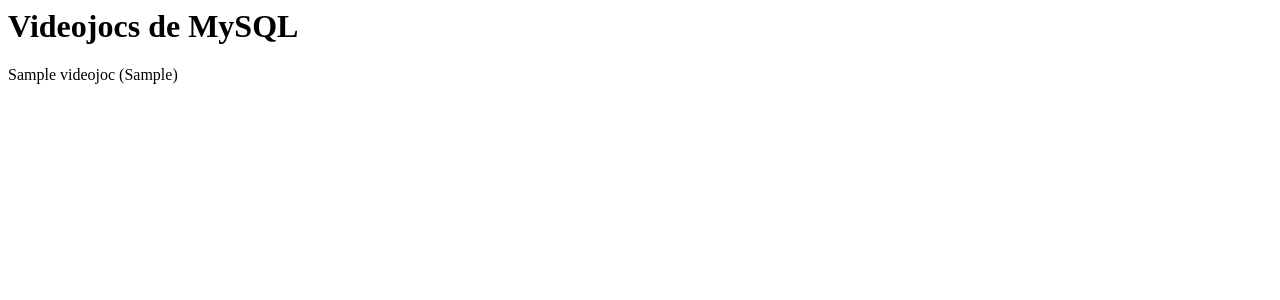
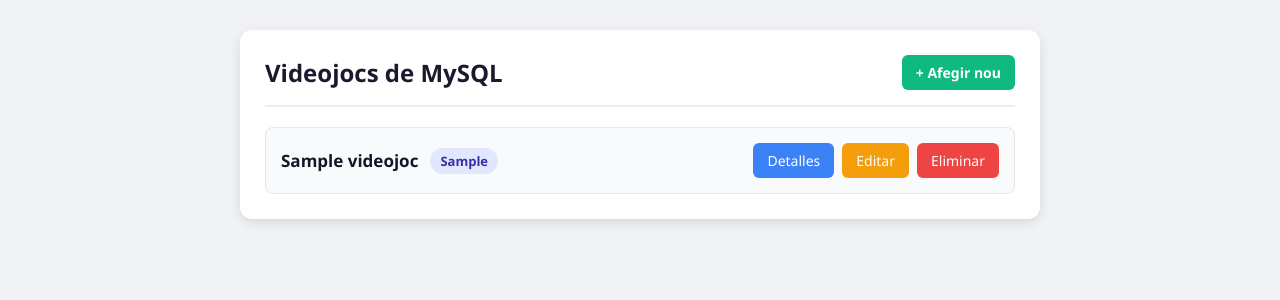
Before and after one commit to bernabeuromeroivan/PHP_ENTORNS_IVAN, a PHP site: page /teoria/personatges/conf.php in a window 1280 px wide. Shown: the top 300 px of the page. Run offline with PHP 8.4, Linux system fonts and the light colour scheme; tables that the repository leaves empty or names only in its code hold one stand-in row (values such as "Sample post"); a stand-in replaces the project's code that opens the database connection.

Commit message:
Practica acabada

```diff
--- a/src/teoria/personatges/conf.php
+++ b/src/teoria/personatges/conf.php
@@ -1,22 +1,68 @@
 <?php
 require_once('config.php');
-// Obtenim la connexió PDO amb la base de dades.
+
 try {
-  $pdo = db();
+    $pdo = db();
 } catch (PDOException $e) {
-  die("Error de connexió a la base de dades: " . $e->getMessage());
-}
-// Escrivim la consulta SQL que volem executar.
-$sql = 'SELECT id, nom, genere FROM videojocs ORDER BY nom';
-// Executem la consulta utilitzant la connexió PDO.
-$stmt = $pdo->query($sql);
-// Recuperem totes les files retornades per MySQL.
-// Cada fila serà un array associatiu.
-$videojocs = $stmt->fetchAll();
-// Mostrem les dades.
-echo '<h1>Videojocs de MySQL</h1>';
-foreach ($videojocs as $joc) {
-  echo '<p>' . $joc['nom'] . ' (' . $joc['genere'] . ')</p>';
+    die("Error de connexió a la base de dades: " . $e->getMessage());
 }
 
+if (isset($_GET['eliminar'])) {
+    $id_eliminar = $_GET['eliminar'];
+
+    try {
+        $sql_delete = 'DELETE FROM videojocs WHERE id = :id';
+        $stmt_delete = $pdo->prepare($sql_delete);
+        $stmt_delete->execute([':id' => $id_eliminar]);
+
+        header("Location: conf.php");
+        exit();
+    } catch (PDOException $e) {
+        die("Error al eliminar: " . $e->getMessage());
+    }
+}
+
+$sql = 'SELECT id, nom, genere FROM videojocs ORDER BY id';
+$stmt = $pdo->query($sql);
+$videojocs = $stmt->fetchAll(PDO::FETCH_ASSOC);
 ?>
+
+<!DOCTYPE html>
+<html lang="ca">
+<head>
+    <meta charset="UTF-8">
+    <meta name="viewport" content="width=device-width, initial-scale=1.0">
+    <title>Videojocs de MySQL</title>
+    <link rel="stylesheet" href="styles.css">
+</head>
+<body>
+
+    <div class="contenedor">
+        <div class="cabecera">
+            <h1>Videojocs de MySQL</h1>
+            <a href="crear_personaje.php" class="btn btn-crear">+ Afegir nou</a>
+        </div>
+
+        <div class="lista-juegos">
+            <?php foreach ($videojocs as $joc):
+                $nom = $joc['nom'];
+                $genere = $joc['genere'];
+                $id = $joc['id'];
+            ?>
+                <div class="tarjeta-juego">
+                    <div class="info-juego">
+                        <span class="nombre"><?php echo $nom; ?></span>
+                        <span class="genero"><?php echo $genere; ?></span>
+                    </div>
+                    <div class="acciones">
+                        <a href="detalles_personaje.php?id=<?php echo $id; ?>" class="btn btn-detalles">Detalles</a>
+                        <a href="editar_personaje.php?id=<?php echo $id; ?>" class="btn btn-editar">Editar</a>
+                        <a href="conf.php?eliminar=<?php echo $id; ?>" class="btn btn-eliminar" onclick="return confirm('¿Seguro que quieres eliminarlo?');">Eliminar</a>
+                    </div>
+                </div>
+            <?php endforeach; ?>
+        </div>
+    </div>
+
+</body>
+</html>
--- /dev/null
+++ b/src/teoria/personatges/styles.css
@@ -0,0 +1,137 @@
+/* Reseteo básico y fuente */
+* {
+    box-sizing: border-box;
+    margin: 0;
+    padding: 0;
+    font-family: 'Segoe UI', Tahoma, Geneva, Verdana, sans-serif;
+}
+
+body {
+    background-color: #f0f2f5;
+    color: #333;
+    padding: 30px 15px;
+}
+
+/* Contenedor principal centrado */
+.contenedor {
+    max-width: 800px;
+    margin: 0 auto;
+    background: #ffffff;
+    padding: 25px;
+    border-radius: 12px;
+    box-shadow: 0 4px 12px rgba(0, 0, 0, 0.1);
+}
+
+/* Cabecera con título y botón de añadir */
+.cabecera {
+    display: flex;
+    justify-content: space-between;
+    align-items: center;
+    border-bottom: 2px solid #eee;
+    padding-bottom: 15px;
+    margin-bottom: 20px;
+}
+
+h1 {
+    font-size: 24px;
+    color: #1a1a2e;
+}
+
+/* Lista y tarjetas de cada juego */
+.lista-juegos {
+    display: flex;
+    flex-direction: column;
+    gap: 12px;
+}
+
+.tarjeta-juego {
+    display: flex;
+    justify-content: space-between;
+    align-items: center;
+    padding: 15px;
+    background-color: #f9fafb;
+    border: 1px solid #e5e7eb;
+    border-radius: 8px;
+    transition: transform 0.2s, box-shadow 0.2s;
+}
+
+.tarjeta-juego:hover {
+    transform: translateY(-2px);
+    box-shadow: 0 4px 8px rgba(0, 0, 0, 0.05);
+}
+
+/* Textos del juego */
+.info-juego {
+    display: flex;
+    align-items: center;
+    gap: 12px;
+}
+
+.nombre {
+    font-weight: bold;
+    font-size: 17px;
+    color: #111827;
+}
+
+.genero {
+    background-color: #e0e7ff;
+    color: #3730a3;
+    padding: 4px 10px;
+    border-radius: 20px;
+    font-size: 13px;
+    font-weight: 600;
+}
+
+/* Contenedor de botones */
+.acciones {
+    display: flex;
+    gap: 8px;
+}
+
+/* Estilos generales de los botones (enlaces estilizados) */
+.btn {
+    text-decoration: none;
+    padding: 8px 14px;
+    border-radius: 6px;
+    font-size: 14px;
+    font-weight: 500;
+    color: white;
+    transition: opacity 0.2s;
+    display: inline-block;
+}
+
+.btn:hover {
+    opacity: 0.85;
+}
+
+/* Colores específicos para cada acción */
+.btn-crear {
+    background-color: #10b981; /* Verde */
+    font-weight: bold;
+}
+
+.btn-detalles {
+    background-color: #3b82f6; /* Azul */
+}
+
+.btn-editar {
+    background-color: #f59e0b; /* Naranja */
+}
+
+.btn-eliminar {
+    background-color: #ef4444; /* Rojo */
+}
+
+/* Adaptación para pantallas pequeñas (móviles) */
+@media (max-width: 600px) {
+    .cabecera, .tarjeta-juego {
+        flex-direction: column;
+        align-items: flex-start;
+        gap: 12px;
+    }
+
+    .acciones {
+        width: 100%;
+        justify-content: flex-end;
+    }
+}
```
Also changed, not shown: src/teoria/personatges/crear_personaje.php (+35 -54 lines), src/teoria/personatges/detalles_personaje.php (added, +56 -0 lines), src/teoria/personatges/editar_personaje.php (added, +81 -0 lines).
